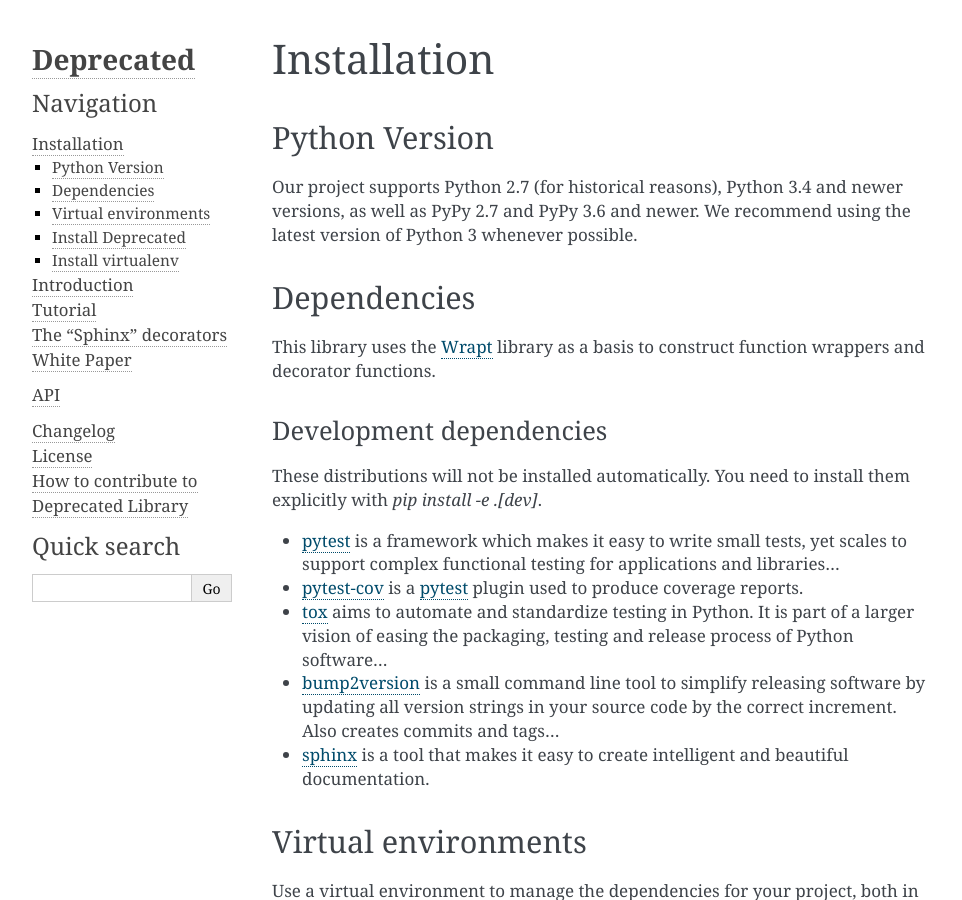
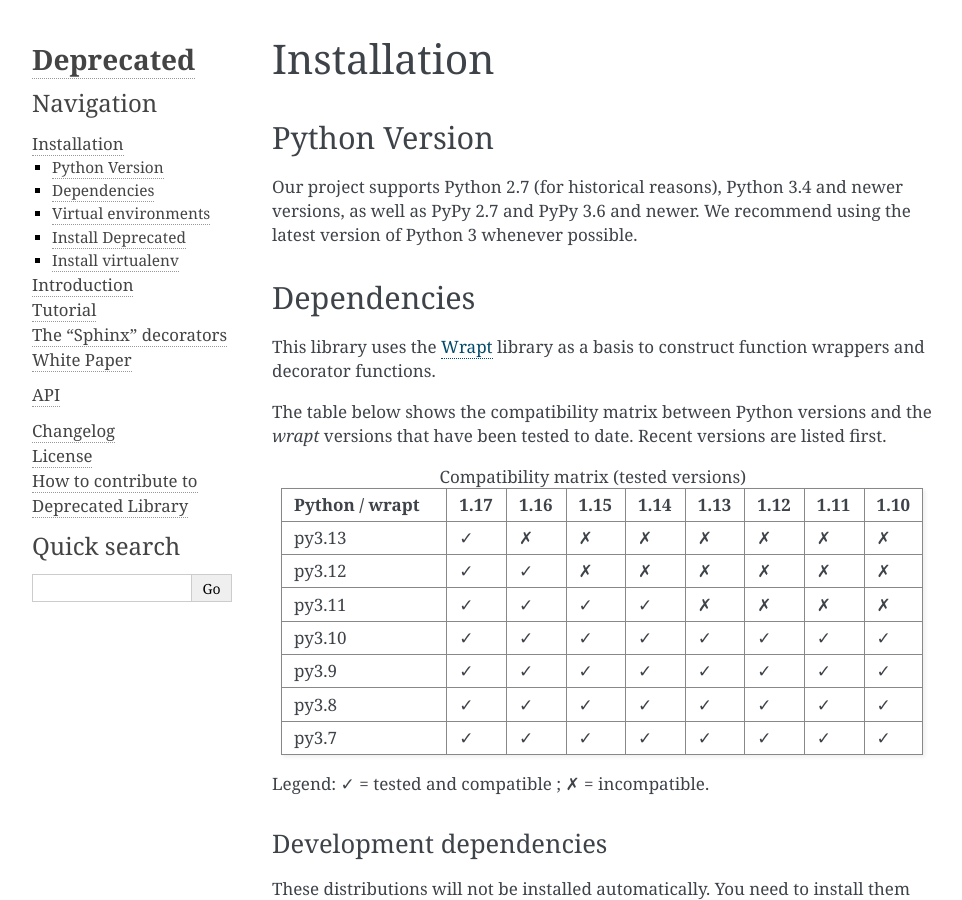
Before and after one commit to laurent-laporte-pro/deprecated, a Sphinx documentation site: the page built from docs/source/installation.rst, in a window 1280 px wide and 900 px high. Shown: the whole window, without its empty margins (148-1110 px from the left). Built offline with Sphinx 7.4.7, drawn with Linux system fonts in a browser that asks for light colours.

Commit message:
docs: add compatibility matrix for Python and wrapt versions

```diff
--- a/docs/source/installation.rst
+++ b/docs/source/installation.rst
@@ -16,6 +16,88 @@ This library uses the `Wrapt`_ library as a basis to construct
 function wrappers and decorator functions.
 
 .. _Wrapt: http://wrapt.readthedocs.io/en/latest/
+
+The table below shows the compatibility matrix between Python versions and the `wrapt` versions that have been
+tested to date. Recent versions are listed first.
+
+.. list-table:: Compatibility matrix (tested versions)
+   :header-rows: 1
+   :widths: 25 9 9 9 9 9 9 9 9
+
+   * - Python / wrapt
+     - 1.17
+     - 1.16
+     - 1.15
+     - 1.14
+     - 1.13
+     - 1.12
+     - 1.11
+     - 1.10
+   * - py3.13
+     - ✓
+     - ✗
+     - ✗
+     - ✗
+     - ✗
+     - ✗
+     - ✗
+     - ✗
+   * - py3.12
+     - ✓
+     - ✓
+     - ✗
+     - ✗
+     - ✗
+     - ✗
+     - ✗
+     - ✗
+   * - py3.11
+     - ✓
+     - ✓
+     - ✓
+     - ✓
+     - ✗
+     - ✗
+     - ✗
+     - ✗
+   * - py3.10
+     - ✓
+     - ✓
+     - ✓
+     - ✓
+     - ✓
+     - ✓
+     - ✓
+     - ✓
+   * - py3.9
+     - ✓
+     - ✓
+     - ✓
+     - ✓
+     - ✓
+     - ✓
+     - ✓
+     - ✓
+   * - py3.8
+     - ✓
+     - ✓
+     - ✓
+     - ✓
+     - ✓
+     - ✓
+     - ✓
+     - ✓
+   * - py3.7
+     - ✓
+     - ✓
+     - ✓
+     - ✓
+     - ✓
+     - ✓
+     - ✓
+     - ✓
+
+Legend: ✓ = tested and compatible ; ✗ = incompatible.
 
 Development dependencies
 ~~~~~~~~~~~~~~~~~~~~~~~~
```
Also changed, not shown: 1 other file.
